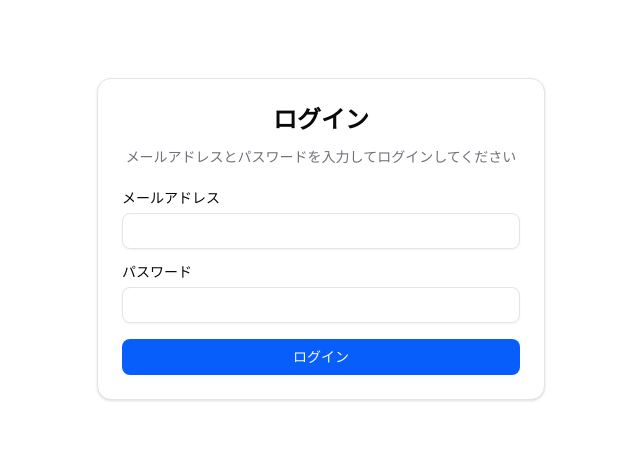
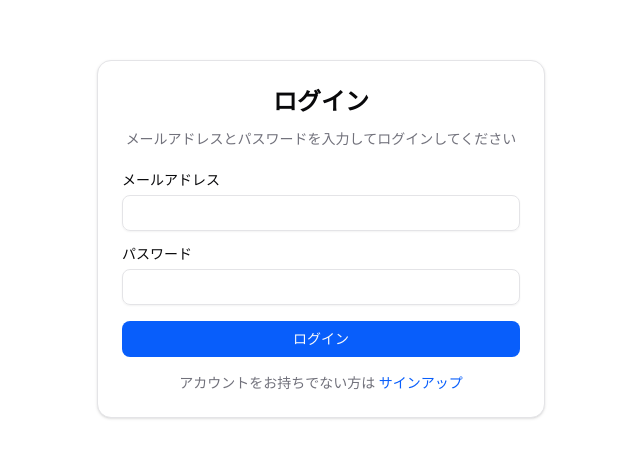
Before and after one commit to ko357255/test-case-support-app, a Next.js app: page /login in a window 1280 px wide. Shown: the part 161-618 px from the top of the page, without its empty margins (319-959 px from the left). Built offline with nearby package versions, Linux system fonts and the light colour scheme; no server answers.

Commit message:
変更：サインアップページへのリンクを追加

```diff
--- a/components/features/auth/LoginForm.tsx
+++ b/components/features/auth/LoginForm.tsx
@@ -2,6 +2,7 @@
 
 import { useState } from 'react';
 import { useRouter } from 'next/navigation';
+import Link from 'next/link';
 import { Button } from '@/components/ui/button';
 import {
   Card,
@@ -82,6 +83,13 @@
             {isLoading ? 'ログイン中...' : 'ログイン'}
           </Button>
         </form>
+
+        <p className="text-muted-foreground mt-4 text-center text-sm">
+          アカウントをお持ちでない方は{' '}
+          <Link href="/signup" className="text-primary hover:underline">
+            サインアップ
+          </Link>
+        </p>
       </CardContent>
     </Card>
   );
```
